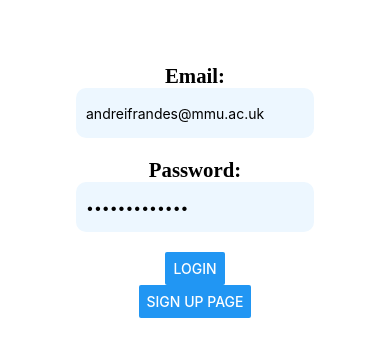
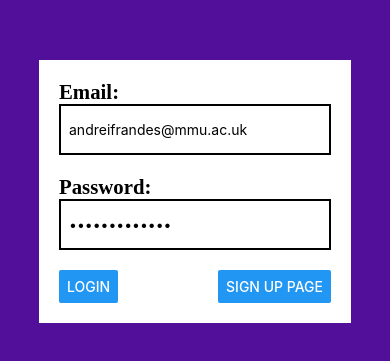
Before and after one commit to andreiradufrandes/Spacebook-App, a React Native app: screen /Login in a window 390 px wide. Shown: the part 231-592 px from the top of the page. Built offline with nearby package versions, Linux system fonts and the light colour scheme.

Commit message:
Login page styling
The process has begun for styling the login page

```diff
--- a/components/login.js
+++ b/components/login.js
@@ -17,6 +17,7 @@ import {
   Center,
   ButtonText,
 } from '../styles.js';
+import { greaterThan } from 'react-native-reanimated';
 
 class LoginScreen extends Component {
   constructor(props) {
@@ -77,6 +78,7 @@ class LoginScreen extends Component {
 
     return (
       <View style={styles.container}>
+        <View style={styles.loginBox}>
           {/* Add a component to display messages for the user when accepting and decling friends requests */}
           <View>
             <Modal
@@ -89,7 +91,9 @@ class LoginScreen extends Component {
             >
               <View style={styles.centeredView}>
                 <View style={styles.modalView}>
-                <Text style={styles.modalText}>{this.state.errorMessage} </Text>
+                  <Text style={styles.modalText}>
+                    {this.state.errorMessage}{' '}
+                  </Text>
                   <Pressable
                     style={[styles.button, styles.buttonClose]}
                     onPress={() => this.setModalVisible(!modalVisible)}
@@ -120,6 +124,7 @@ class LoginScreen extends Component {
             maxLength="16"
           />
 
+          <View style={styles.ButtonContainer}>
             <Button
               style={styles.Button}
               title="LOGIN"
@@ -133,31 +138,62 @@ class LoginScreen extends Component {
               onPress={() => this.props.navigation.navigate('Signup')}
             />
           </View>
+        </View>
+      </View>
     );
   }
 }
 
 export default LoginScreen;
+// Dimension of he screen
 
 const styles = StyleSheet.create({
   container: {
+    // flex: 1,
+    // backgroundColor: '#fff',
+    // alignItems: 'center',
+    // justifyContent: 'center',
+    // flexDirection: 'column',
+    backgroundColor: '#520f9A', // remove
     flex: 1,
-    backgroundColor: '#fff',
-    alignItems: 'center',
     justifyContent: 'center',
     flexDirection: 'column',
+    alignItems: 'center',
+    alignContent: 'space-between',
+    minHeight: '100%',
+    minHeight: '100vh',
+  },
+  loginBox: {
+    // flex: 1,
+    // height: '40%',
+    width: '80%',
+    flexDirection: 'column',
+    justifyContent: 'center',
+    padding: 20,
+    maxWidth: 500,
+    backgroundColor: '#ffffff',
   },
   input: {
-    backgroundColor: '#edf7ff',
-    borderRadius: 10,
-    height: 50,
-    // flex: 1,
-    padding: 10,
-    marginBottom: 20,
+    backgroundColor: '#ffffff',
+
+    height: 51,
+    // // flex: 1,
+    padding: 8,
+    // marginBottom: 20,
+    marginBottom: '20px',
+    borderWidth: 2,
+    borderColor: 'black',
+  },
+  ButtonContainer: {
+    flex: 1,
+    flexDirection: 'row',
+    justifyContent: 'space-between',
   },
   Button: {
-    marginBottom: 50,
+    marginBottom: '10px',
   },
+
+  // All of this is modal
   centeredView: {
     flex: 1,
     justifyContent: 'center',
```
Lines whose indentation alone changed are shown as unchanged.
